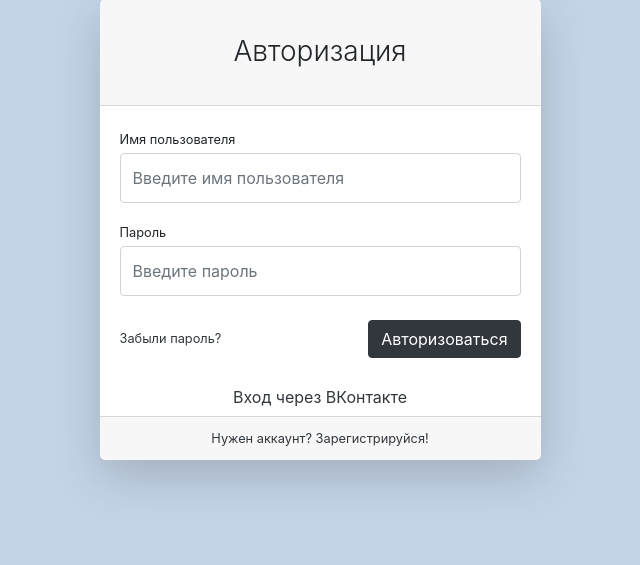
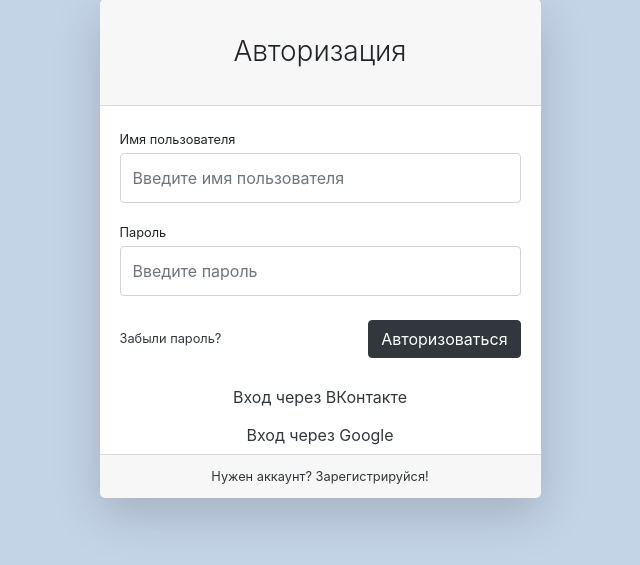
Before and after one commit to Poddubniy/Django_base, a Django app: page /users/login/ in a window 1280 px wide. Shown: the part 49-614 px from the top of the page, without its empty margins (320-960 px from the left). Run offline with Django 3.2, Linux system fonts and the light colour scheme; parts of the project's set-up code (start-up, migrations or seed data) failed here and were passed over; some libraries are stand-ins or nearby versions.

Commit message:
Added Google authorization

```diff
--- a/users/templates/users/login.html
+++ b/users/templates/users/login.html
@@ -49,6 +49,11 @@
                              Вход через ВКонтакте
                             </a>
                         </button>
+                        <button class="btn btn-round form-control">
+                            <a href="{% url 'social:begin' 'google-oauth2' %}?next=/">
+                             Вход через Google
+                            </a>
+                        </button>
                         <div class="card-footer text-center">
                             <div class="small"><a href="{% url 'users:registration' %}">Нужен аккаунт?
                                 Зарегистрируйся!</a></div>
```
Also changed, not shown: geekshop/settings.py (+6 -1 lines), 1 other file.
